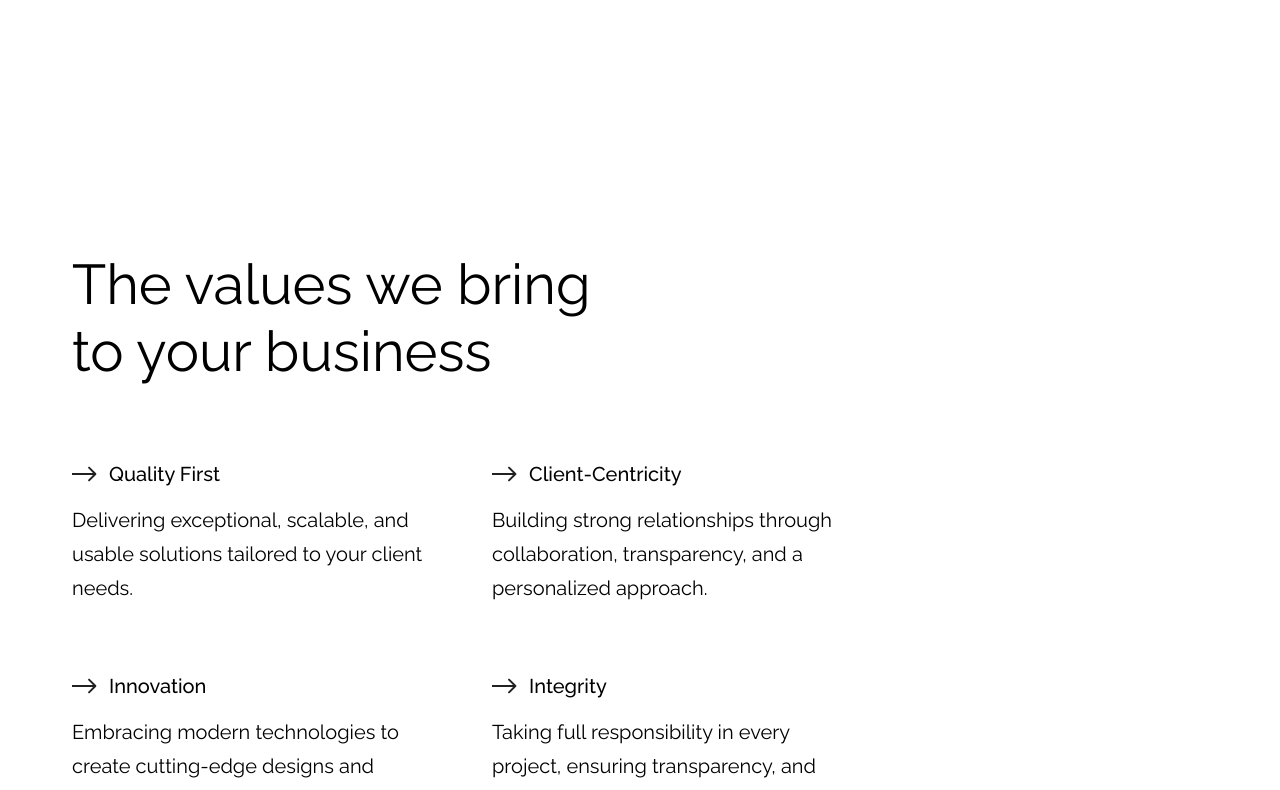
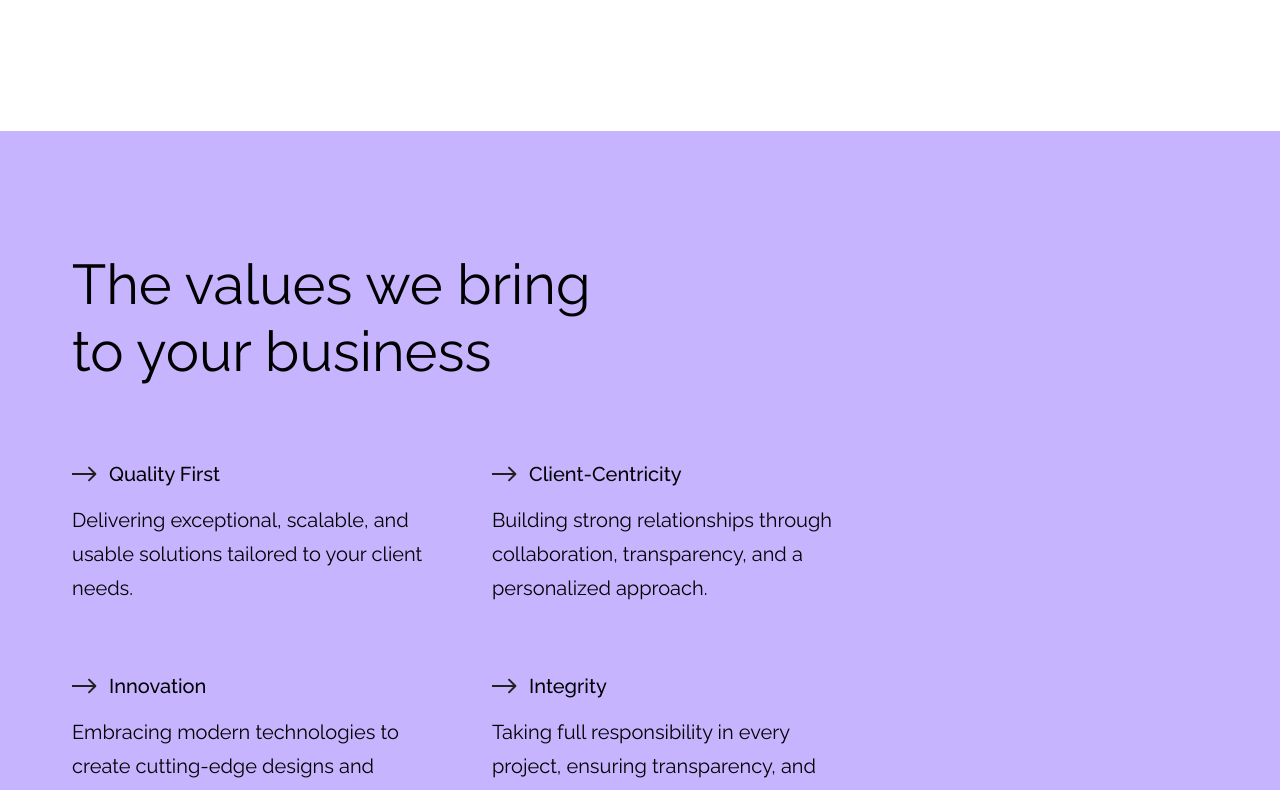
Before and after one commit to joewardperalta/jpstudio, a Next.js app: page /agency in a window 1280 px wide. Shown: the part 2200-2990 px from the top of the page. Built offline with nearby package versions, Linux system fonts and the light colour scheme.

Commit message:
Change the background of the agency's values section to purple

```diff
--- a/app/agency/page.js
+++ b/app/agency/page.js
@@ -55,7 +55,7 @@ export default function page() {
         </div>
       </section>
 
-      <section id="values-section">
+      <section className="bg-lightPurple" id="values-section">
         <Wrapper>
           <SectionHeading className="max-w-[34.25rem]">
             The values we bring to your business
```
